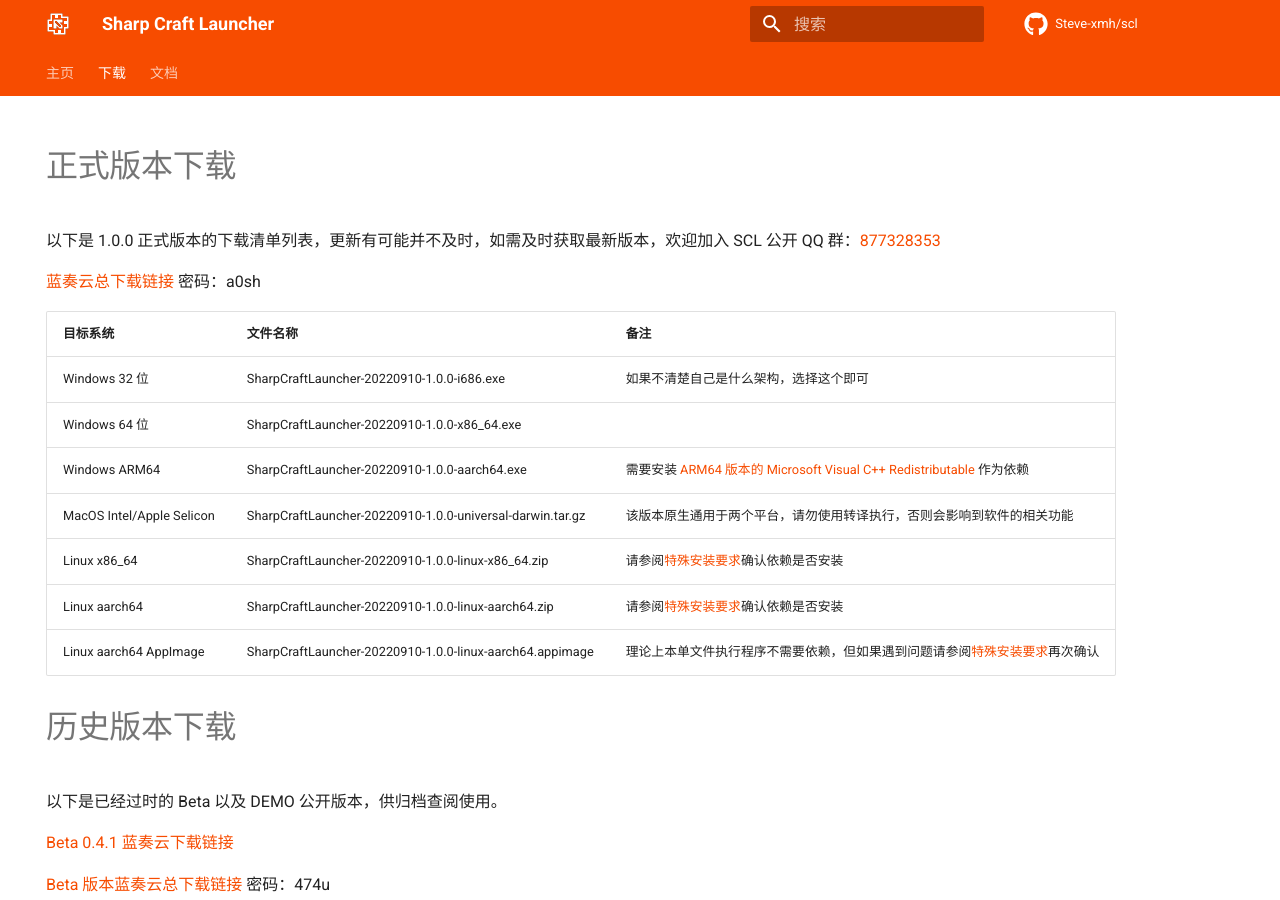
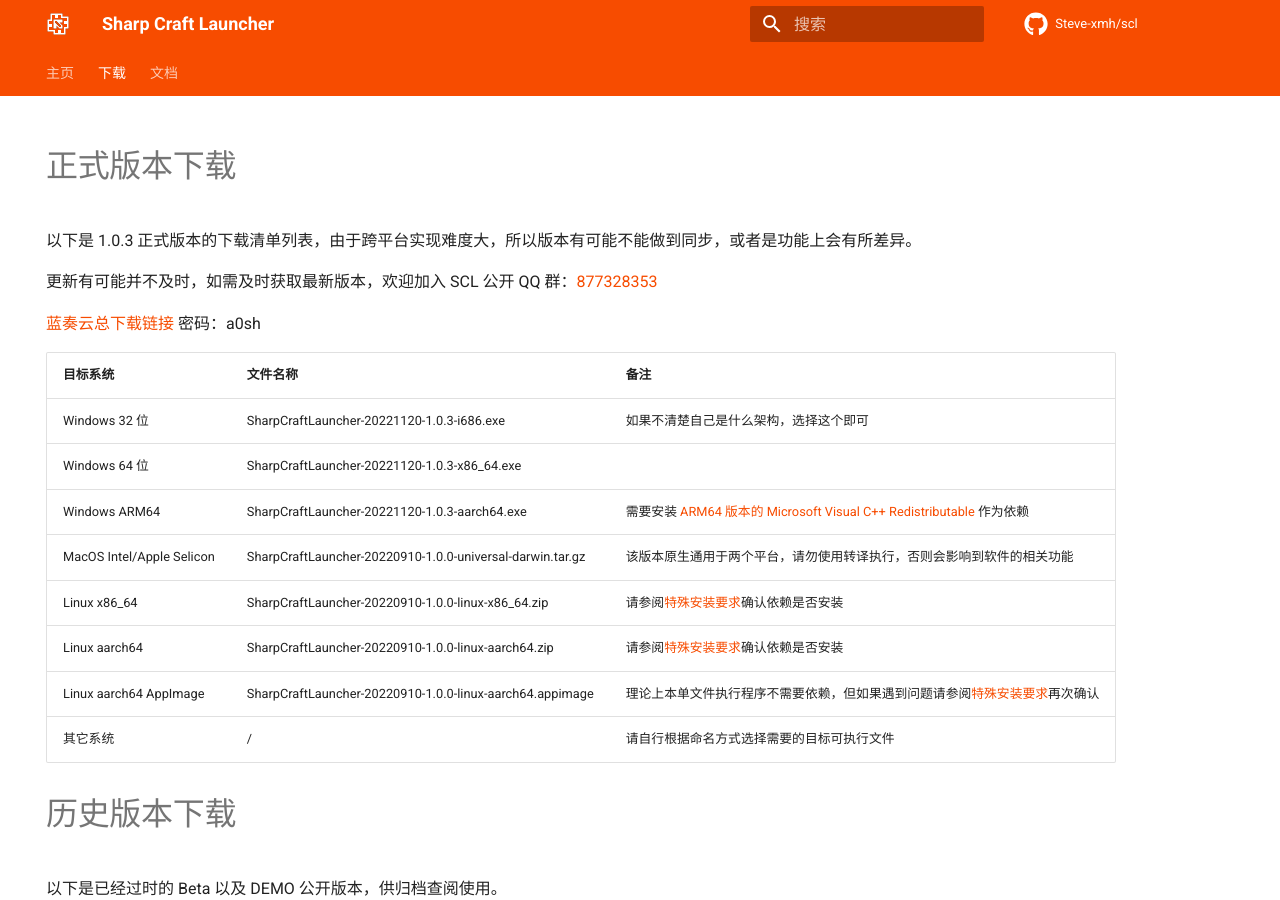
Before and after one commit to Steve-xmh/scl, an MkDocs documentation site: the page built from docs/download.md, in a window 1280 px wide and 900 px high. Built offline with MkDocs 1.6.1 and Material for MkDocs 9.7.7, drawn with Linux system fonts in a browser that asks for light colours; comment, search, counter and statistics services are not loaded.

Commit message:
更新了主页启动器版本和相关说明

```diff
--- a/docs/download.md
+++ b/docs/download.md
@@ -1,24 +1,27 @@
 ---
-  hide:
-    - toc
-    - navigation
+hide:
+  - toc
+  - navigation
 ---
 
 # 正式版本下载
 
-以下是 1.0.0 正式版本的下载清单列表，更新有可能并不及时，如需及时获取最新版本，欢迎加入 SCL 公开 QQ 群：[877328353](https://jq.qq.com/?_wv=1027&k=wY61QuOf)
+以下是 1.0.3 正式版本的下载清单列表，由于跨平台实现难度大，所以版本有可能不能做到同步，或者是功能上会有所差异。
+
+更新有可能并不及时，如需及时获取最新版本，欢迎加入 SCL 公开 QQ 群：[877328353](https://jq.qq.com/?_wv=1027&k=wY61QuOf)
 
 [蓝奏云总下载链接](https://wwu.lanzouy.com/b07o64kxa) 密码：a0sh
 
-|目标系统|文件名称|备注|
-|--------|--------|----|
-|Windows 32 位|SharpCraftLauncher-20220910-1.0.0-i686.exe|如果不清楚自己是什么架构，选择这个即可|
-|Windows 64 位|SharpCraftLauncher-20220910-1.0.0-x86_64.exe||
-|Windows ARM64|SharpCraftLauncher-20220910-1.0.0-aarch64.exe|需要安装 [ARM64 版本的 Microsoft Visual C++ Redistributable](https://aka.ms/vs/17/release/vc_redist.arm64.exe) 作为依赖|
-|MacOS Intel/Apple Selicon|SharpCraftLauncher-20220910-1.0.0-universal-darwin.tar.gz|该版本原生通用于两个平台，请勿使用转译执行，否则会影响到软件的相关功能|
-|Linux x86_64|SharpCraftLauncher-20220910-1.0.0-linux-x86_64.zip|请参阅[特殊安装要求](#linux)确认依赖是否安装|
-|Linux aarch64|SharpCraftLauncher-20220910-1.0.0-linux-aarch64.zip|请参阅[特殊安装要求](#linux)确认依赖是否安装|
-|Linux aarch64 AppImage|SharpCraftLauncher-20220910-1.0.0-linux-aarch64.appimage|理论上本单文件执行程序不需要依赖，但如果遇到问题请参阅[特殊安装要求](#linux)再次确认|
+| 目标系统                  | 文件名称                                                  | 备注                                                                                                                    |
+| ------------------------- | --------------------------------------------------------- | ----------------------------------------------------------------------------------------------------------------------- |
+| Windows 32 位             | SharpCraftLauncher-20221120-1.0.3-i686.exe                | 如果不清楚自己是什么架构，选择这个即可                                                                                  |
+| Windows 64 位             | SharpCraftLauncher-20221120-1.0.3-x86_64.exe              |                                                                                                                         |
+| Windows ARM64             | SharpCraftLauncher-20221120-1.0.3-aarch64.exe             | 需要安装 [ARM64 版本的 Microsoft Visual C++ Redistributable](https://aka.ms/vs/17/release/vc_redist.arm64.exe) 作为依赖 |
+| MacOS Intel/Apple Selicon | SharpCraftLauncher-20220910-1.0.0-universal-darwin.tar.gz | 该版本原生通用于两个平台，请勿使用转译执行，否则会影响到软件的相关功能                                                  |
+| Linux x86_64              | SharpCraftLauncher-20220910-1.0.0-linux-x86_64.zip        | 请参阅[特殊安装要求](#linux)确认依赖是否安装                                                                            |
+| Linux aarch64             | SharpCraftLauncher-20220910-1.0.0-linux-aarch64.zip       | 请参阅[特殊安装要求](#linux)确认依赖是否安装                                                                            |
+| Linux aarch64 AppImage    | SharpCraftLauncher-20220910-1.0.0-linux-aarch64.appimage  | 理论上本单文件执行程序不需要依赖，但如果遇到问题请参阅[特殊安装要求](#linux)再次确认                                    |
+| 其它系统                  | /                                                         | 请自行根据命名方式选择需要的目标可执行文件                                                                              |
 
 # 历史版本下载
 
```
